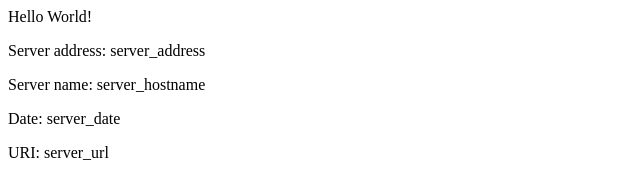
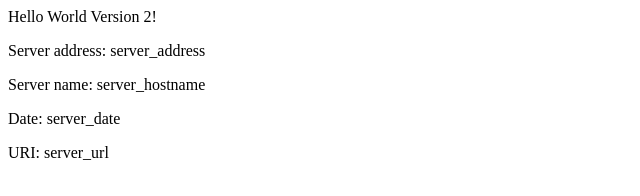
Before and after one commit to sykang808/eks-example, a plain HTML site: page src/index.html in a window 1280 px wide. Shown: the full height of the page, 0-640 px from the left. Drawn offline with Linux system fonts and the light colour scheme.

Commit message:
v2 Updating home page

```diff
--- a/src/index.html
+++ b/src/index.html
@@ -2,7 +2,7 @@
 <title>Hello World</title>
 </head>
 <div class="info">
-<h>Hello World!</h>
+<h>Hello World Version 2!</h>
 <p><span>Server&nbsp;address:</span> <span>server_address</span></p>
 <p><span>Server&nbsp;name:</span> <span>server_hostname</span></p>
 <p class="smaller"><span>Date:</span> <span>server_date</span></p>
```
